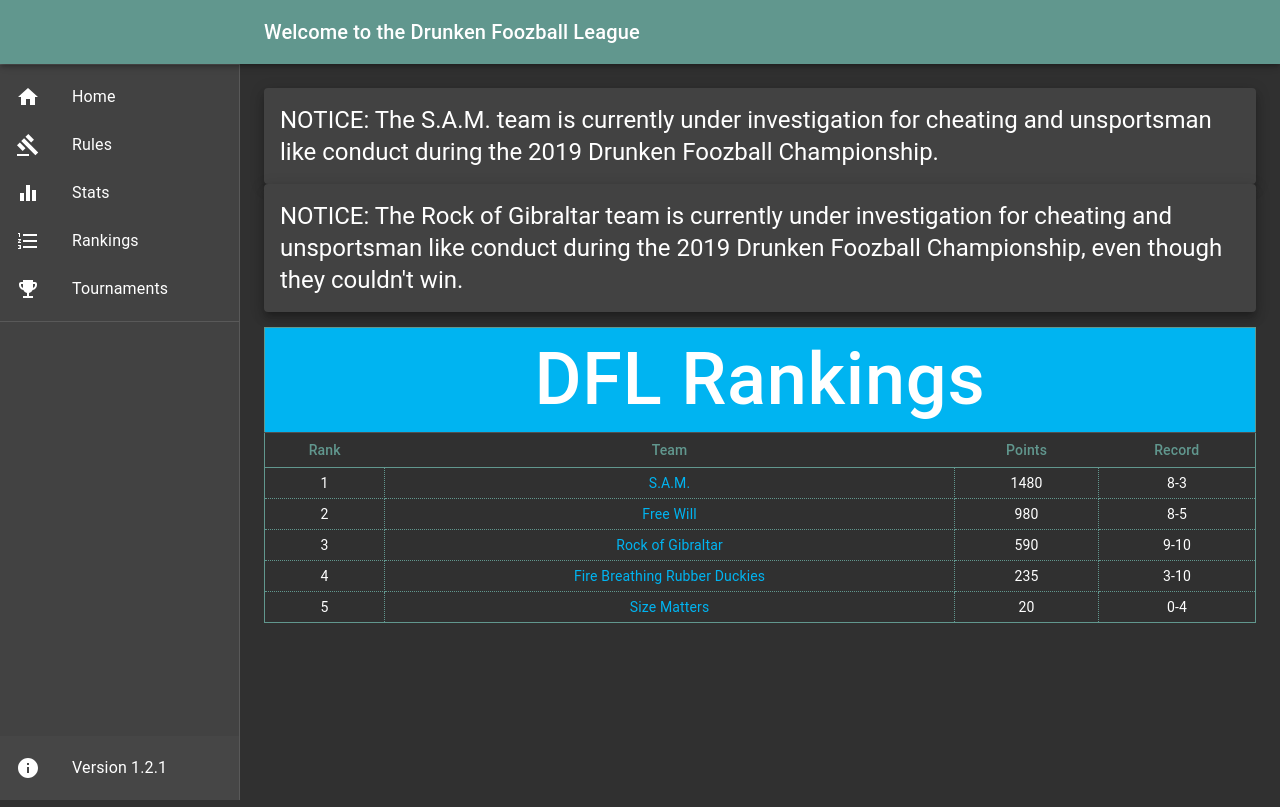
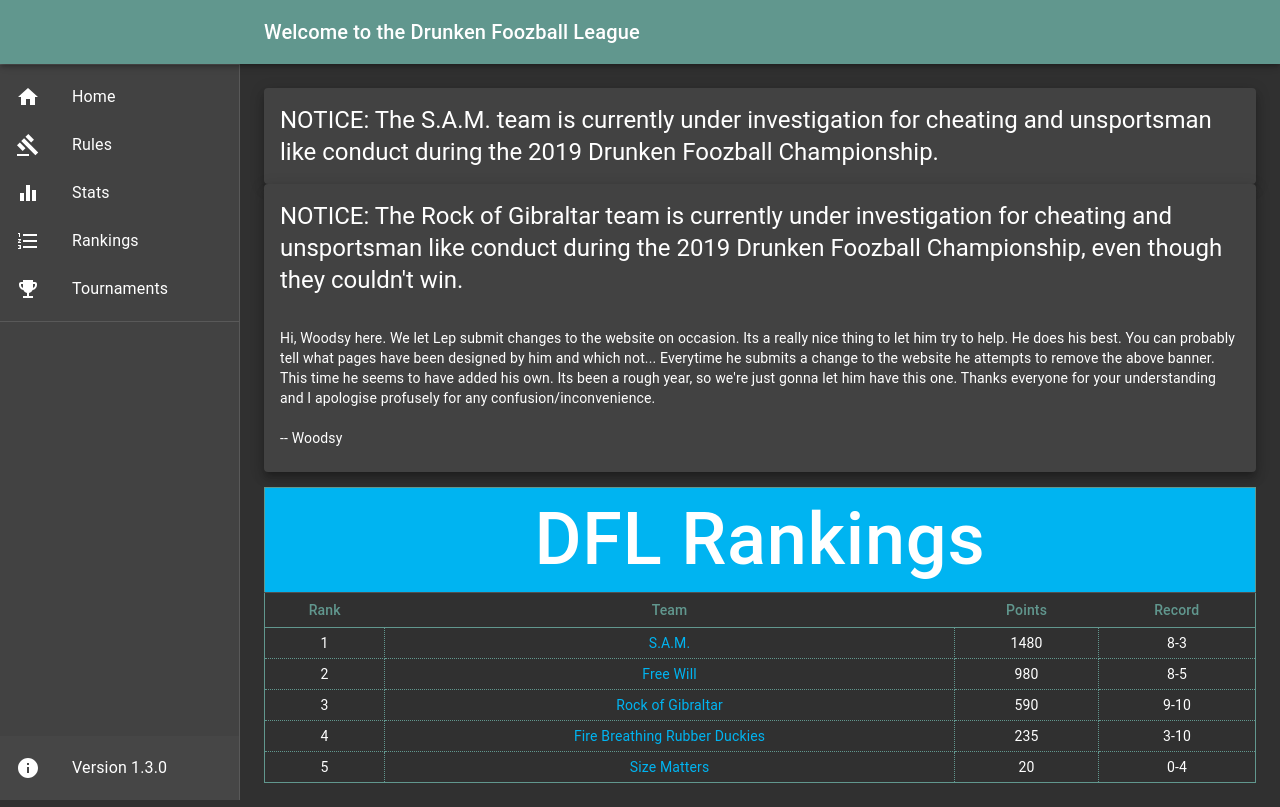
Before and after one commit to frankMazzarella/drunken-foozball-client, a React (Create React App) app: page /rankings in a window 1280 px wide. Built offline with nearby package versions, Linux system fonts and the light colour scheme.

Commit message:
bon boyage or something idk im not paying attention

```diff
--- a/package.json
+++ b/package.json
@@ -1,6 +1,6 @@
 {
   "name": "drunken-foozball-client",
-  "version": "1.2.1",
+  "version": "1.3.0",
   "private": true,
   "dependencies": {
     "@material-ui/core": "^4.8.3",
--- a/src/ResponsiveDrawer.js
+++ b/src/ResponsiveDrawer.js
@@ -116,7 +116,7 @@ function ResponsiveDrawer(props) {
       <List className={classes.version}>
         <ListItem key={'Version'}>
           <ListItemIcon><InfoIcon /></ListItemIcon>
-          <ListItemText primary={'Version 1.2.1'} />
+          <ListItemText primary={'Version 1.3.0'} />
         </ListItem>
       </List>
     </div>
--- a/src/rankings/Rankings.js
+++ b/src/rankings/Rankings.js
@@ -9,7 +9,9 @@ import {
   TableHead,
   TableRow,
   Card,
-  CardHeader
+  CardHeader,
+  CardContent,
+  Typography
 } from '@material-ui/core';
 
 // TODO: this JSON file has inconsistent, abbreviated, and nonsensical naming conventions
@@ -64,8 +66,18 @@ export default function Home() {
       <Card raised>
         <CardHeader title={warning} />
       </Card>
-	  <Card raised>
+      <Card raised>
         <CardHeader title={warning2} />
+        <CardContent>
+        <Typography variant="body2" component="p">
+          Hi, Woodsy here. We let Lep submit changes to the website on occasion. Its a really nice thing to let
+          him try to help. He does his best. You can probably tell what pages have been designed by him and which not...
+          Everytime he submits a change to the website he attempts to remove the above banner. This time he seems to
+          have added his own. Its been a rough year, so we're just gonna let him have this one.
+          Thanks everyone for your understanding and I apologise profusely for any confusion/inconvenience.<br />< br />
+          -- Woodsy
+        </Typography>
+        </CardContent>
       </Card>
       <TableContainer>
         <Table className={classes.table}>
--- a/src/tournaments/tournaments.json
+++ b/src/tournaments/tournaments.json
@@ -1,5 +1,5 @@
 [
- {
+  {
     "name": "Le Bon Voyage Tournoi",
     "level": "DFL 200",
     "date": "October 10, 2020",
@@ -85,7 +85,7 @@
             "loser": "Frankenstein",
             "score": "10-6"
           },
-		  {
+          {
             "winner": "Free Will",
             "loser": "Size Matters",
             "score": "10-2"
```
Also changed, not shown: src/home/Home.js (indentation only), 1 other file (tests, documents, lock files or other folders).
